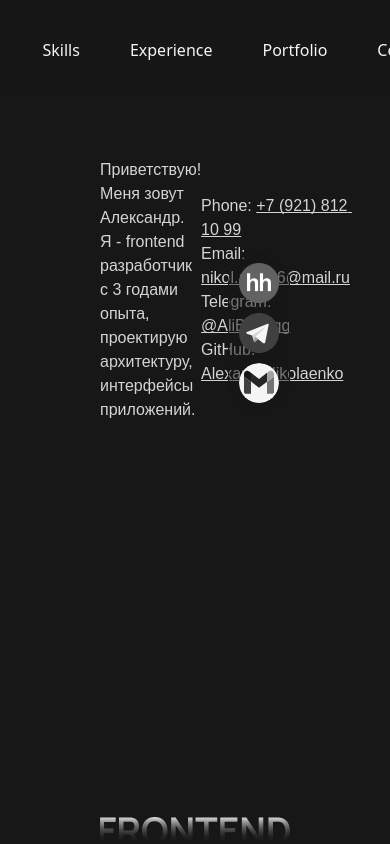
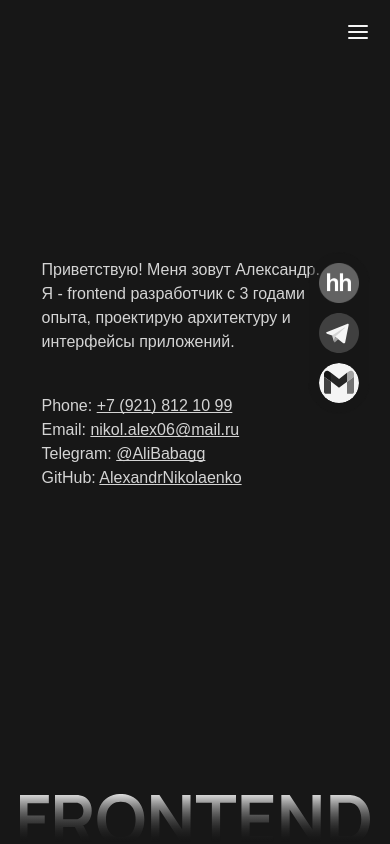
Before and after one commit to NikolaenkoFrontendCV/frontend, a Next.js app: page /ru in a window 390 px wide. Shown: the top 844 px of the page. Built offline with nearby package versions, Linux system fonts and the light colour scheme.

Commit message:
feat: add adaptive for header and first section

```diff
--- a/app/ru/page.tsx
+++ b/app/ru/page.tsx
@@ -36,23 +36,23 @@ export default function Page() {
         <Wrapper>
           <Section data-name="Intro" className="flex items-center" id="intro">
             {/* <EllipsFon bottom="63px" left="211px" x={632 /2} y={519/2} rotate={0}/> */}
-            <div className="flex w-full items-start justify-between">
+            <div className="flex w-full gap-5 max-sm:flex-col max-sm:gap-10 items-start max-sm:items-center justify-between">
               <motion.div
                 initial={{ opacity: 0, transform: "translateX(-20px)" }}
                 whileInView={{ opacity: 1, transform: "translateX(0)" }}
-                className="top-89.25 left-0 flex w-full translate-y-[-50%] flex-col justify-center font-['Inter:Regular',sans-serif] text-[16px] leading-0 font-normal text-[#d4d4d4] not-italic"
+                className="flex w-full max-sm:max-w-76.75 translate-y-[-50%] flex-col justify-center font-['Inter:Regular',sans-serif] text-[16px] leading-0 font-normal text-[#d4d4d4] not-italic"
                 data-node-id="2107:142"
               >
                 <p className="max-w-76.75 leading-normal whitespace-pre-wrap text-gray-300">
                   Приветствую! Меня зовут Александр. <br />Я - frontend
-                  разработчик с 3 годами опыта, проектирую архитектуру,
+                  разработчик с 3 годами опыта, проектирую архитектуру и
                   интерфейсы приложений.
                 </p>
               </motion.div>
               <motion.div
                 initial={{ opacity: 0, transform: "translateX(20px)" }}
                 whileInView={{ opacity: 1, transform: "translateX(0)" }}
-                className="top-86.75 left-165 flex w-full translate-y-[-50%] flex-col justify-center font-['Inter:Regular',sans-serif] text-[16px] leading-0 font-normal whitespace-pre-wrap text-gray-300 not-italic"
+                className="top-86.75 left-165 flex w-full max-sm:max-w-76.75 translate-y-[-50%] flex-col justify-center font-['Inter:Regular',sans-serif] text-[16px] leading-0 font-normal whitespace-pre-wrap text-gray-300 not-italic"
                 data-node-id="2127:1008"
               >
                 <span className="mb-0 leading-normal">
--- a/components/layout/contact-side.tsx
+++ b/components/layout/contact-side.tsx
@@ -8,10 +8,10 @@ import Link from "next/link";
 export default function ContactSide() {
   return (
     <motion.div
-      animate={{ opacity: 1, right: 100 }}
-      initial={{ opacity: 0, right: 0 }}
+      animate={{ opacity: 1, transform: "translateX(0)" }}
+      initial={{ opacity: 0, transform: "translateX(50%)" }}
       transition={{ duration: 0.5, ease: "easeInOut" }}
-      className="fixed top-63 right-25 z-50 flex flex-col content-stretch items-start justify-center gap-2.5 rounded-[100px] border border-solid border-[#171717] bg-[rgba(23,23,23,0.5)] p-2.5 min-[1440px]:right-[calc(50%-620px)]"
+      className="fixed top-63 right-25 max-[1200px]:right-15 max-[1024px]:right-10 max-[756px]:right-5 max:[640px]:right-2.5 z-50 flex flex-col content-stretch items-start justify-center gap-2.5 rounded-[100px] border border-solid border-[#171717] bg-[rgba(23,23,23,0.5)] p-2.5 min-[1440px]:right-[calc(50%-620px)]"
       data-name="Platforms"
       data-node-id="2113:150"
     >
--- a/components/layout/header.tsx
+++ b/components/layout/header.tsx
@@ -1,14 +1,25 @@
+'use client'
+
 import NavigationLink from "../links/navigation-link";
+import { useState } from "react";
+import {motion} from "framer-motion";
 
 export default function Header() {
+  const [isOpen, setIsOpen] = useState(false);
+
+  function handleChangeOpen() {
+    setIsOpen(!isOpen);
+  }
+
   return (
     <header
-      className="fixed top-0 left-0 z-50 flex w-full content-stretch items-center justify-center bg-linear-to-b from-gray-900 to-gray-900/0 py-10"
+      className="fixed top-0 left-0 z-100 h-0 overflow-visible"
       data-name="Header"
       data-node-id="2109:173"
     >
+      <div className="flex w-full content-stretch items-center justify-center bg-linear-to-b from-gray-900 to-gray-900/0 py-10 max-sm:py-0">
         <nav
-        className="relative flex shrink-0 content-stretch items-center gap-12.5"
+          className="relative flex shrink-0 content-stretch items-center gap-12.5 max-sm:hidden"
           data-name="Navigation"
           data-node-id="2108:165"
         >
@@ -18,6 +29,23 @@ export default function Header() {
           <NavigationLink href="/#portfolio">Portfolio</NavigationLink>
           <NavigationLink href="/#contacts">Contacts</NavigationLink>
         </nav>
+      </div>
+      <div className="realtive w-full">
+        <nav onClick={handleChangeOpen} style={isOpen ? {transform: "translateX(0)"} : {transform: "translateX(-100%)"}} className="realtive transition-all bg-gray-900 z-100 h-screen w-screen flex flex-col gap-5  items-center justify-center">
+          <NavigationLink href="/#about">About</NavigationLink>
+          <NavigationLink href="/#skills">Skills</NavigationLink>
+          <NavigationLink href="/#experience">Experience</NavigationLink>
+          <NavigationLink href="/#portfolio">Portfolio</NavigationLink>
+          <NavigationLink href="/#contacts">Contacts</NavigationLink>
+        </nav>
+        <button onClick={handleChangeOpen} className="absolute z-100 right-5 top-5 sm:hidden">
+          <motion.svg width="24" height="24" viewBox="0 0 24 24" fill="none" xmlns="http://www.w3.org/2000/svg">
+            <motion.path d="M3 6H21" animate={isOpen ? {d: 'M3 3 L21 21'} : {d: "M3 6 L21 6"}} stroke="#F5F5F5" strokeWidth="2" strokeLinecap="round" strokeLinejoin="round"/>
+            <motion.path d="M3 12H21" animate={isOpen ? {d: 'M3 3 L21 21'} : {d: "M3 12 L21 12"}} stroke="#F5F5F5" strokeWidth="2" strokeLinecap="round" strokeLinejoin="round"/>
+            <motion.path d="M3 18H21" animate={isOpen ? {d: 'M3 21 L21 3'} : {d: "M3 18 L21 18"}} stroke="#F5F5F5" strokeWidth="2" strokeLinecap="round" strokeLinejoin="round"/>
+          </motion.svg>
+        </button>
+      </div>
     </header>
   );
 }
--- a/components/layout/wrapper.tsx
+++ b/components/layout/wrapper.tsx
@@ -3,7 +3,7 @@ import ContactSide from "./contact-side";
 export default function Wrapper({ children }: { children: React.ReactNode }) {
   return (
     <div
-      className="relative mx-auto h-auto w-full max-w-310 max-[1440px]:mx-0 max-[1440px]:max-w-360 max-[1440px]:px-25"
+      className="relative mx-auto h-auto w-full max-w-325 max-[1440px]:mx-0 max-[1440px]:max-w-360 max-[1440px]:px-25 max-[1200px]:px-15 max-[1024px]:px-10 max-[756px]:px-5 max:[640px]:px-2.5"
       data-name="Wrapper"
       data-node-id="2107:161"
     >
```
Lines whose indentation alone changed are shown as unchanged.
